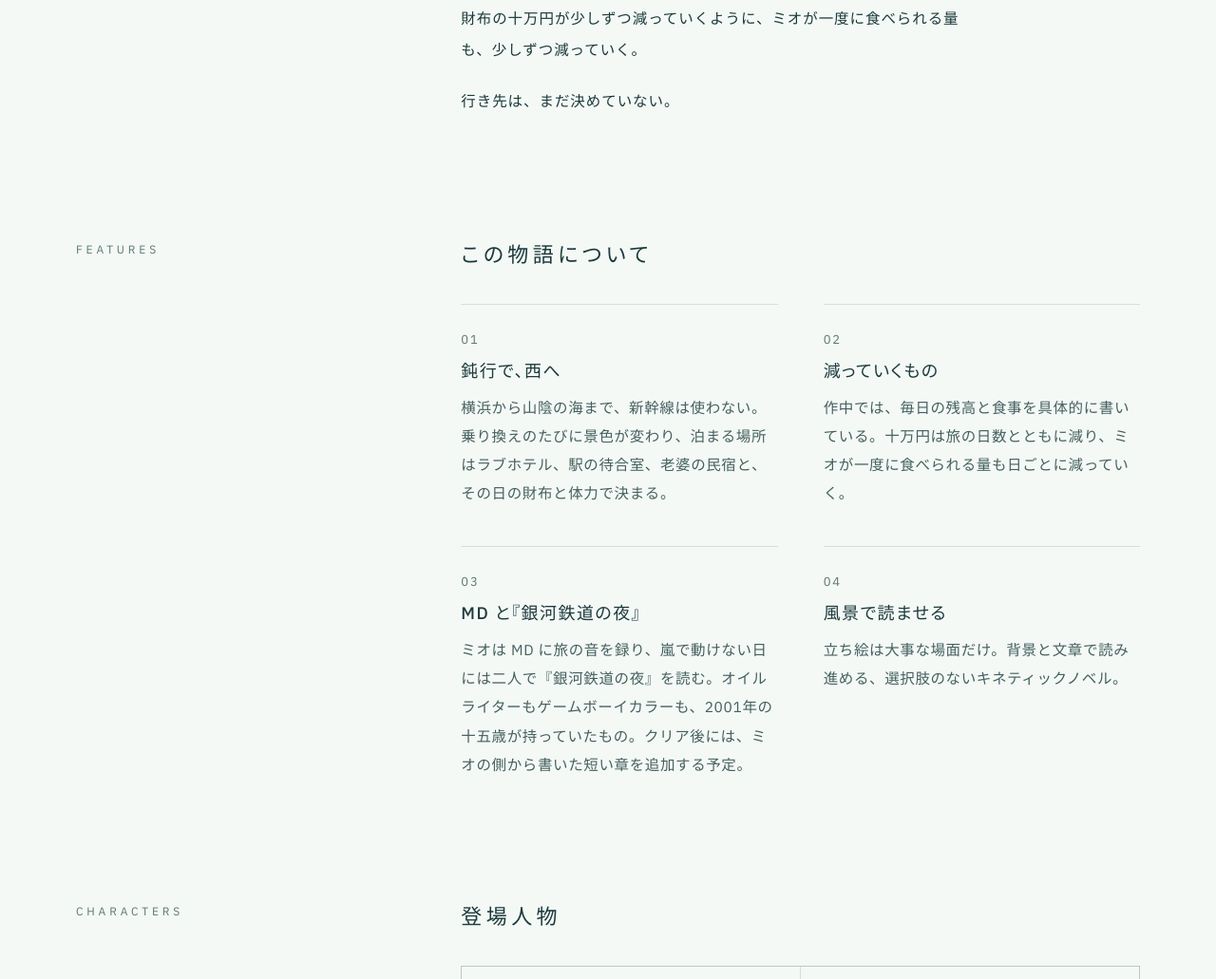
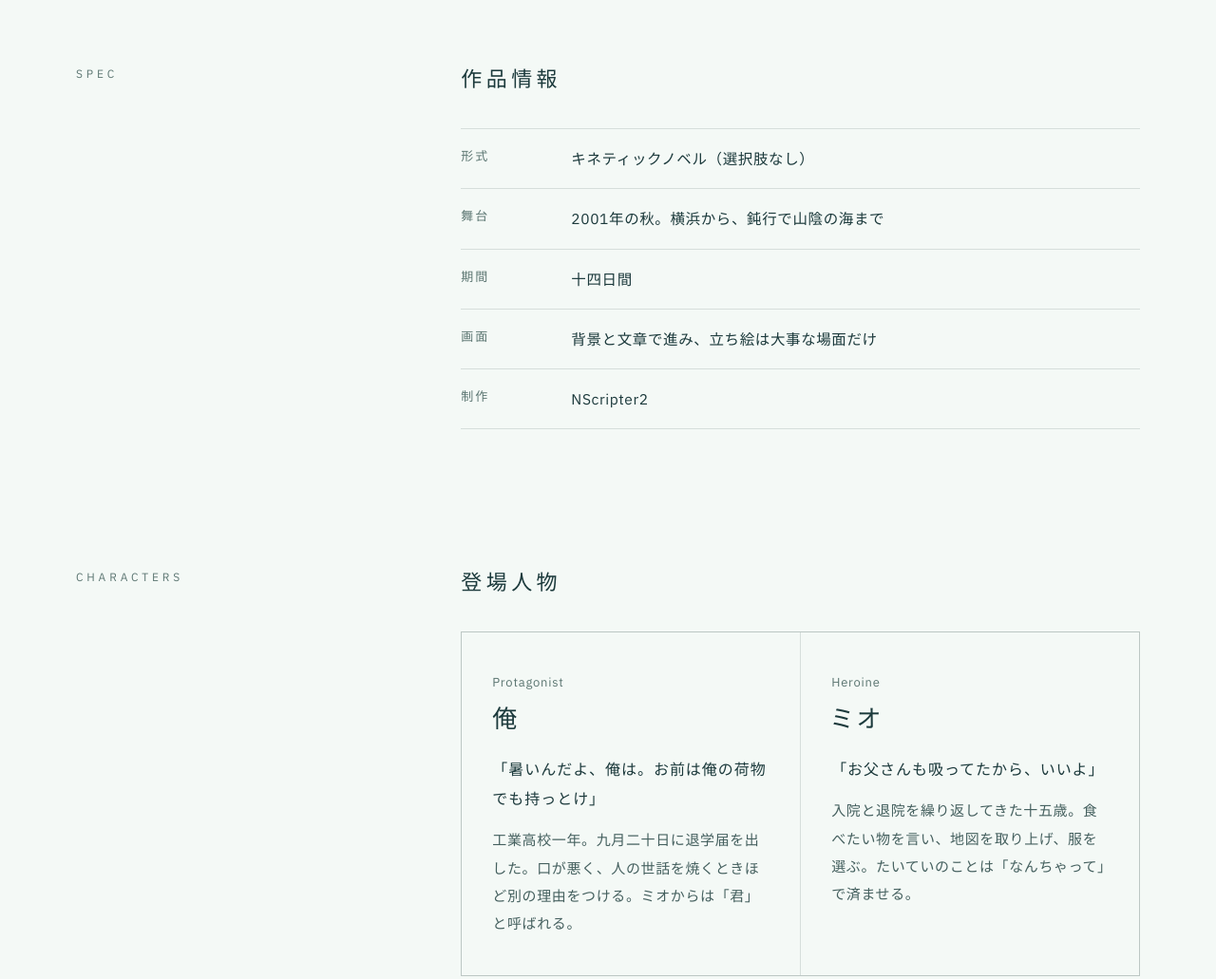
Before and after one commit to mirinnano/ponkotsu-soft-astro, an Astro site: page /works/umikaze in a window 1280 px wide. Shown: the part 1314-2345 px from the top of the page at 95% size. Built offline with nearby package versions, Linux system fonts and the light colour scheme; Astro itself is replaced by a stand-in of ours; a web font is replaced by a local one.

Commit message:
海風の紹介をシナリオの文体で書き直す
- あらすじを Day 1 冒頭の場面から、物と動作で書く形に
- 「この物語について」を事実だけの「作品情報」に置き換え
- 登場人物に本編の台詞を一行ずつ

Co-Authored-By: Claude Opus 5.5 <noreply@anthropic.com>

```diff
--- a/src/data/works.ts
+++ b/src/data/works.ts
@@ -1,5 +1,5 @@
-export type Character = { name: string; role: string; description: string };
-export type Feature = { title: string; body: string };
+export type Character = { name: string; role: string; line?: string; description: string };
+export type Spec = { term: string; desc: string };
 export type Work = {
   slug: string;
   title: string;
@@ -10,7 +10,7 @@ export type Work = {
   synopsis: string[];
   progress: { label: string; value: number }[];
   characters: Character[];
-  features: Feature[];
+  specs: Spec[];
   setting: string;
   betaOpen: boolean;
 };
@@ -24,45 +24,34 @@ export const works: Work[] = [
     genre: 'Kinetic Novel',
     catchcopy: '十万円と鈍行列車で、日本海まで。',
     setting: '2001年 秋 ／ 横浜 → 山陰',
+    // あらすじはシナリオ Day 1 冒頭の場面から。感情は説明せず、物と動作で書く
     synopsis: [
-      '9月21日、朝6時の横浜駅。',
-      '工業高校に退学届を出した翌日、「俺」は、通信制に入り直すためにと親が用意した十万円を持って、始発の東海道線に乗った。正しく生きることにも、悪く生きることにも、もう何も感じなくなっていた。',
-      '隣には、入院と退院を繰り返してきたクラスメイトのミオ。薬を飲むのをやめた彼女は、どこへ行きたいとも言わずに、西へ向かう切符を買った。',
-      '鈍行を乗り継いで、海沿いを西へ。駅弁を三つ目で投げ出し、嵐の日には『銀河鉄道の夜』を読み、くだらない冗談にいちいち「アホか」と返す。',
-      '財布の十万円が少しずつ減っていくように、ミオが一度に食べられる量も、少しずつ減っていく。',
-      '行き先は、まだ決めていない。',
+      '九月二十一日、朝六時の横浜駅。',
+      'ホームの灰皿でセッターを一本吸って、数口で消した。ポケットには、通信制に入り直すためにと親が用意した十万円が入っている。退学届は、昨日出した。',
+      'ミオは灰皿から少し離れて、時刻表を見ていた。薄手のスカートで、寒い、と言った。薬は、もう飲まないらしい。',
+      'ドアの前で、一度だけ足が止まる。今なら、まだ戻れる。',
+      '発車ベルが鳴った。',
     ],
     progress: [{ label: 'シナリオ・スクリプト', value: 25 }],
-    features: [
-      {
-        title: '鈍行で、西へ',
-        body: '横浜から山陰の海まで、新幹線は使わない。乗り換えのたびに景色が変わり、泊まる場所はラブホテル、駅の待合室、老婆の民宿と、その日の財布と体力で決まる。',
-      },
-      {
-        title: '減っていくもの',
-        body: '作中では、毎日の残高と食事を具体的に書いている。十万円は旅の日数とともに減り、ミオが一度に食べられる量も日ごとに減っていく。',
-      },
-      {
-        title: 'MD と『銀河鉄道の夜』',
-        body: 'ミオは MD に旅の音を録り、嵐で動けない日には二人で『銀河鉄道の夜』を読む。オイルライターもゲームボーイカラーも、2001年の十五歳が持っていたもの。クリア後には、ミオの側から書いた短い章を追加する予定。',
-      },
-      {
-        title: '風景で読ませる',
-        body: '立ち絵は大事な場面だけ。背景と文章で読み進める、選択肢のないキネティックノベル。',
-      },
+    specs: [
+      { term: '形式', desc: 'キネティックノベル（選択肢なし）' },
+      { term: '舞台', desc: '2001年の秋。横浜から、鈍行で山陰の海まで' },
+      { term: '期間', desc: '十四日間' },
+      { term: '画面', desc: '背景と文章で進み、立ち絵は大事な場面だけ' },
+      { term: '制作', desc: 'NScripter2' },
     ],
     characters: [
       {
         name: '俺',
         role: 'Protagonist',
-        description:
-          '工業高校一年。正しく生きることにも、悪く生きることにも燃え尽きて、退学届を出したばかり。口が悪く、気持ちの話になると、すぐ飯や金や乗り換えの話にすり替える。本名は、最後まで出てこない。',
+        line: '暑いんだよ、俺は。お前は俺の荷物でも持っとけ',
+        description: '工業高校一年。九月二十日に退学届を出した。口が悪く、人の世話を焼くときほど別の理由をつける。ミオからは「君」と呼ばれる。',
       },
       {
         name: 'ミオ',
         role: 'Heroine',
-        description:
-          '入院と退院を繰り返してきた十五歳。よく笑い、よく食べ、よくふざけて、たいていのことは「なんちゃって」で流す。長くは生きられないことを、本人がいちばん平気な顔で話す。主人公のことは「君」と呼ぶ。',
+        line: 'お父さんも吸ってたから、いいよ',
+        description: '入院と退院を繰り返してきた十五歳。食べたい物を言い、地図を取り上げ、服を選ぶ。たいていのことは「なんちゃって」で済ませる。',
       },
     ],
     betaOpen: true,
--- a/src/pages/works/[slug].astro
+++ b/src/pages/works/[slug].astro
@@ -40,21 +40,20 @@ const share = [
     </div>
   </section>
 
-  <section class="container block features-section">
-    <p class="label reveal">Features</p>
-    <div>
-      <h2 class="reveal">この物語について</h2>
-      <ol class="features">
+  <section class="container block specs-section">
+    <p class="label reveal">Spec</p>
+    <div class="reveal">
+      <h2>作品情報</h2>
+      <dl class="specs">
         {
-          work.features.map((f, i) => (
-            <li class="reveal">
-              <span class="num en">{String(i + 1).padStart(2, '0')}</span>
-              <h3>{f.title}</h3>
-              <p>{f.body}</p>
-            </li>
+          work.specs.map((sp) => (
+            <div>
+              <dt>{sp.term}</dt>
+              <dd>{sp.desc}</dd>
+            </div>
           ))
         }
-      </ol>
+      </dl>
     </div>
   </section>
 
@@ -68,7 +67,8 @@ const share = [
             <li class="reveal">
               <p class="role en">{c.role}</p>
               <h3>{c.name}</h3>
-              <p>{c.description}</p>
+              {c.line && <p class="line">「{c.line}」</p>}
+              <p class="desc">{c.description}</p>
             </li>
           ))
         }
@@ -160,18 +160,18 @@ const share = [
   .story p + p { margin-top: 1.4em; }
 
   .setting { margin-top: 10px; font-size: 13px; color: var(--mute); letter-spacing: 0.12em; }
-  .features-section { padding-bottom: clamp(80px, 10vw, 140px); }
-  .features { display: grid; grid-template-columns: 1fr 1fr; gap: 40px 48px; }
-  .features li { padding-top: 20px; border-top: 1px solid var(--line); }
-  .features .num { font-size: 13px; color: var(--mute); letter-spacing: 0.14em; }
-  .features h3 { margin: 6px 0 10px; font-size: 18px; letter-spacing: 0.08em; }
-  .features p { color: var(--ink-soft); }
+  .specs-section { padding-bottom: clamp(80px, 10vw, 140px); }
+  .specs > div { display: grid; grid-template-columns: 96px 1fr; gap: 20px; padding-block: 16px; border-top: 1px solid var(--line); }
+  .specs > div:last-child { border-bottom: 1px solid var(--line); }
+  .specs dt { font-size: 13px; color: var(--mute); letter-spacing: 0.14em; }
+  .specs dd { margin: 0; }
   .characters-section { padding-bottom: clamp(48px, 6vw, 80px); }
   .characters { display: grid; grid-template-columns: 1fr 1fr; gap: 1px; background: var(--line); border: 1px solid var(--line); }
   .characters li { background: var(--paper); padding: 40px 32px; }
   .role { font-size: 13px; color: var(--mute); }
   .characters h3 { font-size: 26px; letter-spacing: 0.2em; margin-block: 6px 18px; }
-  .characters li p:last-child { font-size: 15px; color: var(--ink-soft); }
+  .characters .line { font-family: var(--font-mincho); font-size: 16px; letter-spacing: 0.06em; margin-bottom: 14px; }
+  .characters .desc { font-size: 15px; color: var(--ink-soft); }
 
   .progress-list { display: grid; gap: 28px; max-width: 520px; }
   .total { margin-top: 20px; font-size: 13px; color: var(--mute); letter-spacing: 0.14em; }
@@ -224,7 +224,7 @@ const share = [
 
   @media (max-width: 820px) {
     .block { grid-template-columns: 1fr; gap: 24px; }
-    .characters, .features { grid-template-columns: 1fr; }
+    .characters { grid-template-columns: 1fr; }
   }
   @media (max-width: 560px) {
     .hero-inner { grid-template-columns: 1fr; }
```
